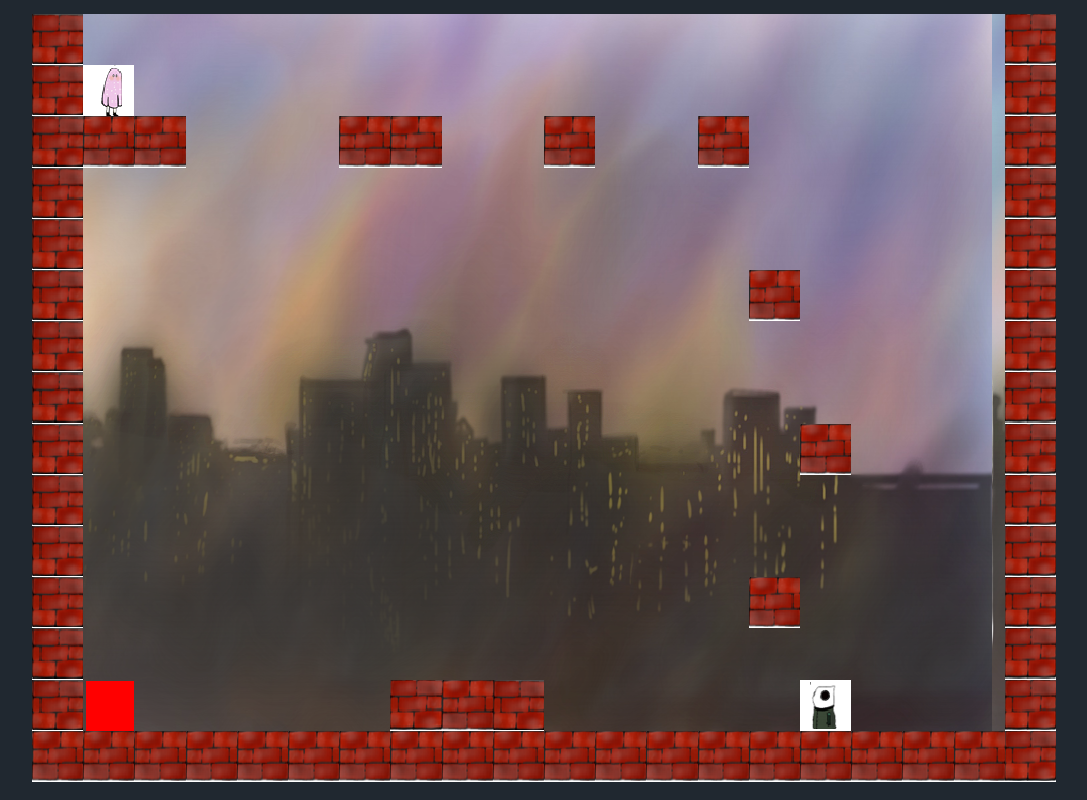
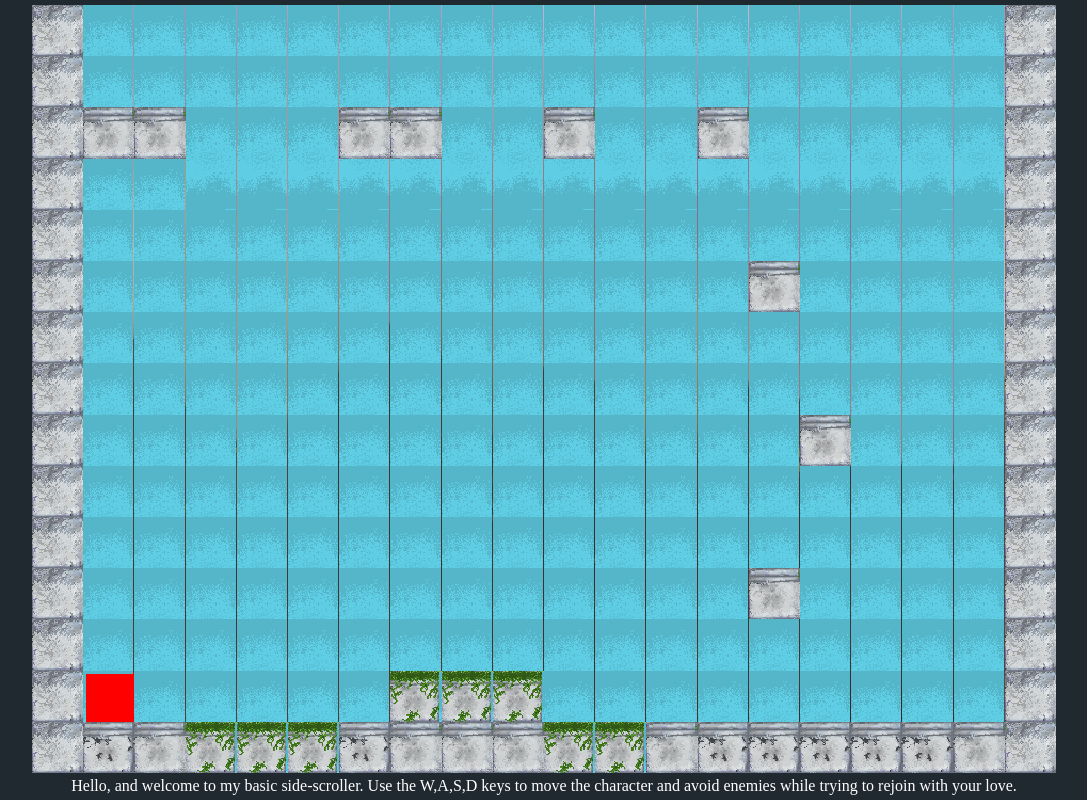
Before and after one commit to CharlesHPerry/P1-Side-Scroller, a plain HTML site: page index.html in a window 1280 px wide. Shown: the whole page, without its empty margins (96-1183 px from the left). Drawn offline with Linux system fonts and the light colour scheme.

Commit message:
some changes to look of the game, new sprite sheet on the way

```diff
--- a/display.js
+++ b/display.js
@@ -1,7 +1,7 @@
 const Display = function(canvas) {
     this.buffer  = document.createElement("canvas").getContext("2d"),
     this.context = canvas.getContext("2d");
-    this.tile_sheet = new Display.TileSheet(48, 3);
+    this.tile_sheet = new Display.TileSheet(48, 4);
 
     this.drawMap = function(map, columns) {
       for (let index = map.length - 1; index > -1; -- index) {
--- a/game.js
+++ b/game.js
@@ -16,21 +16,21 @@ Game.World = function(friction = 0.9, gravity = 3) {
   this.rows = 15;
   this.tile_size = 48;
   this.map = [
-      2, 9, 9, 9, 9, 9, 9, 9, 9, 9, 9, 9, 9, 9, 9, 9, 9, 9, 9, 0,
-      2, 5, 9, 9, 9, 9, 9, 9, 9, 9, 9, 9, 9, 9, 9, 9, 9, 9, 9, 0,
-      2, 1, 1, 9, 9, 9, 1, 1, 9, 9, 1, 9, 9, 1, 9, 9, 9, 9, 9, 0,
-      2, 9, 9, 9, 9, 9, 9, 9, 9, 9, 9, 9, 9, 9, 9, 9, 9, 9, 9, 0,
-      2, 9, 9, 9, 9, 9, 9, 9, 9, 9, 9, 9, 9, 9, 9, 9, 9, 9, 9, 0,
-      2, 9, 9, 9, 9, 9, 9, 9, 9, 9, 9, 9, 9, 9, 1, 9, 9, 9, 9, 0,
-      2, 9, 9, 9, 9, 9, 9, 9, 9, 9, 9, 9, 9, 9, 9, 9, 9, 9, 9, 0,
-      2, 9, 9, 9, 9, 9, 9, 9, 9, 9, 9, 9, 9, 9, 9, 9, 9, 9, 9, 0,
-      2, 9, 9, 9, 9, 9, 9, 9, 9, 9, 9, 9, 9, 9, 9, 1, 9, 9, 9, 0,
-      2, 9, 9, 9, 9, 9, 9, 9, 9, 9, 9, 9, 9, 9, 9, 9, 9, 9, 9, 0,
-      2, 9, 9, 9, 9, 9, 9, 9, 9, 9, 9, 9, 9, 9, 9, 9, 9, 9, 9, 0,
-      2, 9, 9, 9, 9, 9, 9, 9, 9, 9, 9, 9, 9, 9, 1, 9, 9, 9, 9, 0,
-      2, 9, 9, 9, 9, 9, 9, 9, 9, 9, 9, 9, 9, 9, 9, 9, 9, 9, 9, 0,
-      2, 9, 9, 9, 9, 9, 9, 0, 1, 2, 9, 9, 9, 9, 9, 3, 9, 9, 9, 0,
-      1, 1, 1, 1, 1, 1, 1, 1, 1, 1, 1, 1, 1, 1, 1, 1, 1, 1, 1, 0];
+      5, 3, 3, 3, 3, 3, 3, 3, 3, 3, 3, 3, 3, 3, 3, 3, 3, 3, 3, 5,
+      5, 3, 3, 3, 3, 3, 3, 3, 3, 3, 3, 3, 3, 3, 3, 3, 3, 3, 3, 5,
+      5, 1, 1, 3, 3, 3, 1, 1, 3, 3, 1, 3, 3, 1, 3, 3, 3, 3, 3, 5,
+      5, 3, 3, 7, 7, 7, 7, 7, 7, 7, 7, 7, 7, 7, 7, 7, 7, 7, 7, 5,
+      5, 3, 3, 3, 3, 3, 3, 3, 3, 3, 3, 3, 3, 3, 3, 3, 3, 3, 3, 5,
+      5, 3, 3, 3, 3, 3, 3, 3, 3, 3, 3, 3, 3, 3, 1, 3, 3, 3, 3, 5,
+      5, 3, 3, 3, 3, 3, 3, 3, 3, 3, 3, 3, 3, 3, 3, 3, 3, 3, 3, 5,
+      5, 3, 3, 3, 3, 3, 3, 3, 3, 3, 3, 3, 3, 3, 3, 3, 3, 3, 3, 5,
+      5, 3, 3, 3, 3, 3, 3, 3, 3, 3, 3, 3, 3, 3, 3, 1, 3, 3, 3, 5,
+      5, 3, 3, 3, 3, 3, 3, 3, 3, 3, 3, 3, 3, 3, 3, 3, 3, 3, 3, 5,
+      5, 3, 3, 3, 3, 3, 3, 3, 3, 3, 3, 3, 3, 3, 3, 3, 3, 3, 3, 5,
+      5, 3, 3, 3, 3, 3, 3, 3, 3, 3, 3, 3, 3, 3, 1, 3, 3, 3, 3, 5,
+      5, 3, 3, 3, 3, 3, 3, 3, 3, 3, 3, 3, 3, 3, 3, 3, 3, 3, 3, 5,
+      5, 3, 3, 3, 3, 3, 3, 2, 2, 2, 3, 3, 3, 3, 3, 3, 3, 3, 3, 5,
+      5, 0, 1, 2, 2, 2, 0, 1, 1, 1, 2, 2, 1, 0, 0, 0, 0, 0, 1, 5];
 
   this.collision_map = [
       2, 0, 0, 0, 0, 0, 0, 0, 0, 0, 0, 0, 0, 0, 0, 0, 0, 0, 0, 8,
@@ -184,8 +184,7 @@ Game.World.Collider.prototype = {
     if(object.getBottom() < tile_top && object.getOldBottom() <= tile_top){
       object.setBottom(tile_top - 0.01);
       object.x_velocity = 0;
-      object.x += 2
-      alert("Whoops, you did a bad thing, restart.");
+      object.x = 51
       return true;
     }return false;
   },
@@ -193,7 +192,7 @@ Game.World.Collider.prototype = {
     if(object.getLeft() < tile_right && object.getOldLeft() >= tile_right){
       object.setLeft(tile_right + 2);
       object.x_velocity = 0;
-      alert("Whoops, you did a bad thing, restart.");
+      object.x = 51;
       return true;
     }return false;
   },
@@ -201,7 +200,7 @@ Game.World.Collider.prototype = {
     if(object.getRight() > tile_left && object.getOldRight() >= tile_left){
       object.setRight(tile_left - 2);
       object.x_velocity = 0;
-      alert("Whoops, you did a bad thing, restart.")
+      object.x = 51;
       return true;
     }return false;
   }
--- a/index.html
+++ b/index.html
@@ -10,6 +10,9 @@
     <div id="container">
         <canvas id="game"></canvas>
     </div>
+    <div>
+        <p class="game_text">Hello, and welcome to my basic side-scroller. Use the W,A,S,D keys to move the character and avoid enemies while trying to rejoin with your love.</p>
+    </div>
 </body>
 <script src="game.js"></script>
 <script src="game-engine.js"></script>
--- a/master.js
+++ b/master.js
@@ -30,7 +30,7 @@ window.addEventListener("load", function(event){
         engine.start();
 
     }, {once : true});
-    display.tile_sheet.image.src = "final_final_tile_sheet.png";
+    display.tile_sheet.image.src = "tile_sheet.png";
     window.addEventListener("keydown", keyDown);
     window.addEventListener("keyup", keyDown);
     window.addEventListener("resize", resize);
--- a/style.css
+++ b/style.css
@@ -18,3 +18,7 @@ canvas {
     background-image: url("backgroundimg_P1.png");
     width: 100%;
 }
+
+.game_text {
+  color: white;
+}
```
Also changed, not shown: final_final_tile_sheet.png (deleted), tile_sheet.png (added).
